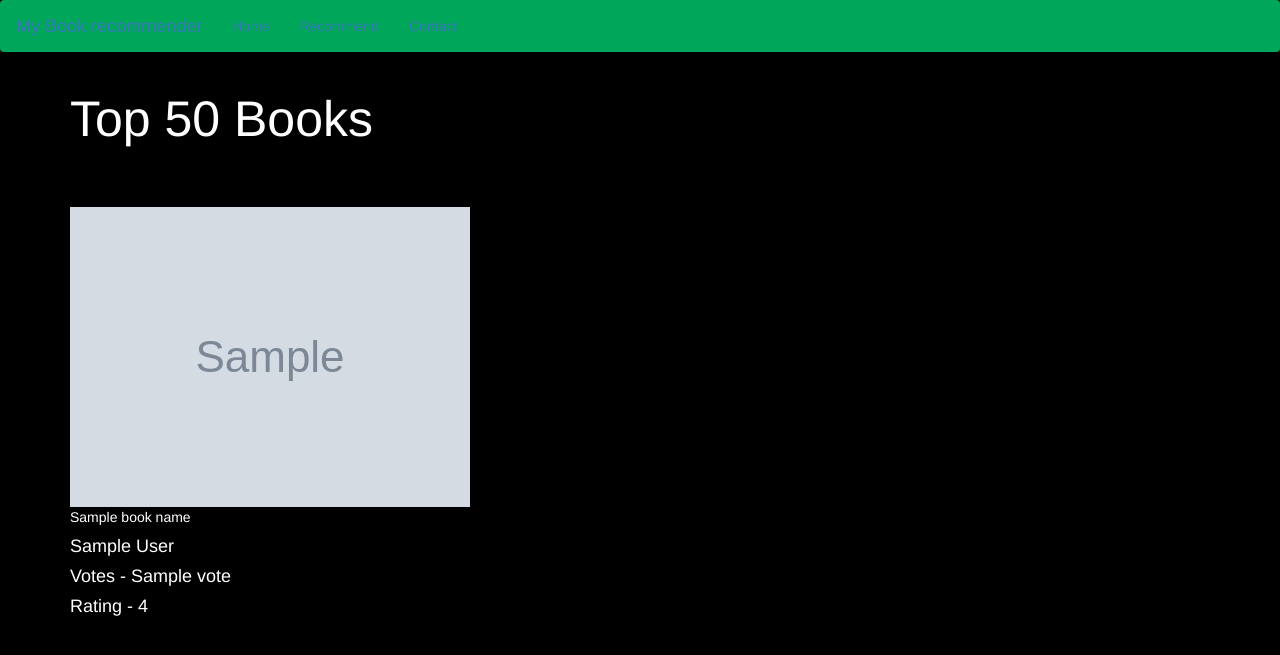
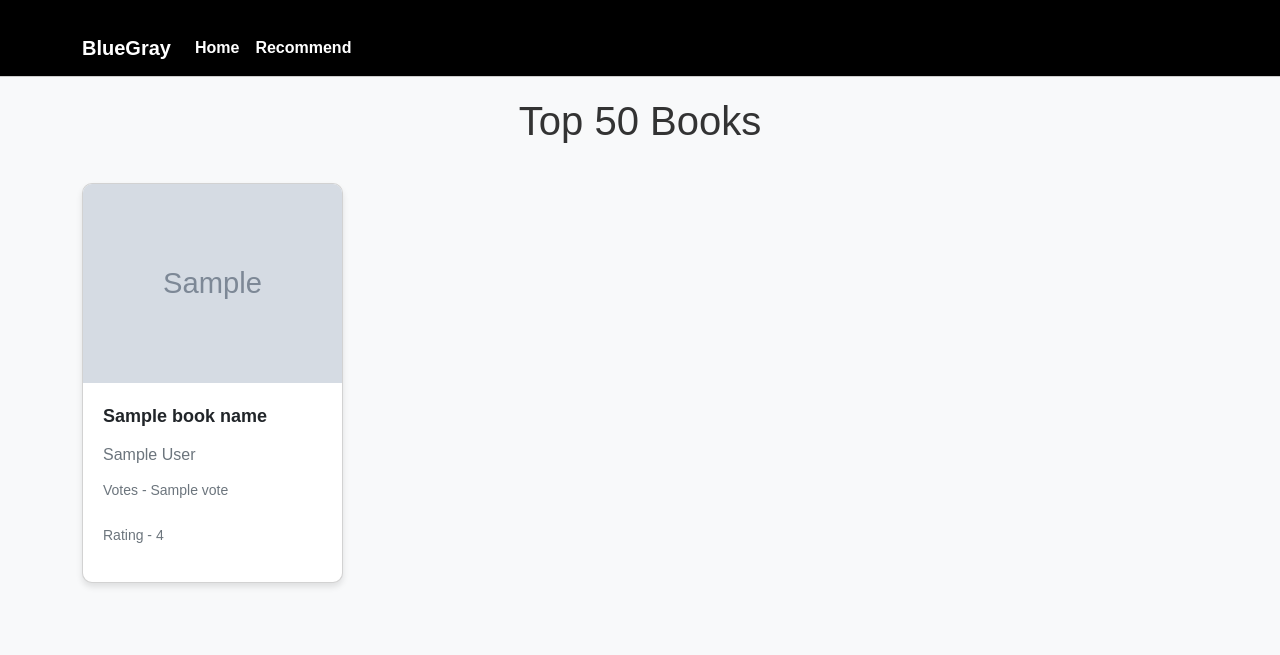
Before and after one commit to NirzariP/Books-Recommendation-System, a Flask app: template templates/index.html in a window 1280 px wide. Shown: the top 655 px of the page. Run offline with Flask 3, Linux system fonts and the light colour scheme; the template is opened without the code that fills it: most values are stand-ins (such as "Sample title", 1, 10 or a date in 2020); grey boxes marked "Sample" are stand-in pictures; parts of the project's set-up code (start-up, migrations or seed data) failed here and were passed over.

Commit message:
ui changes updated

```diff
--- /dev/null
+++ b/static/styles.css
@@ -0,0 +1,61 @@
+/* Body */
+body {
+    background-color: #f8f9fa;
+    color: #333;
+    font-family: Arial, sans-serif;
+}
+/* Navbar */
+.navbar {
+    background-color: black;
+    border-bottom: 1px solid #ccc;
+}
+.navbar-brand {
+    color: #fff;
+    font-weight: bold;
+}
+.nav-link {
+    color: #fff;
+    font-weight: bold;
+}
+/* Cards */
+.container {
+    margin-top: 20px;
+}
+.card {
+    background-color: #fff;
+    border-radius: 10px;
+    box-shadow: 0 4px 6px rgba(0, 0, 0, 0.1);
+    transition: box-shadow 0.3s;
+    height: 400px;
+    overflow: hidden;
+}
+.card:hover {
+    box-shadow: 0 8px 12px rgba(0, 0, 0, 0.15);
+}
+.card-img-top {
+    height: 200px;
+    object-fit: cover;
+    width: 100%;
+}
+.card-body {
+    padding: 20px;
+    height: 200px;
+    display: flex;
+    flex-direction: column;
+    justify-content: space-between;
+}
+.card-title {
+    font-size: 18px;
+    font-weight: bold;
+    margin-bottom: 5px;
+}
+.card-author {
+    font-size: 16px;
+    margin-bottom: 5px;
+    color: #6c757d;
+}
+.card-votes,
+.card-rating {
+    font-size: 14px;
+    color: #6c757d;
+}
--- a/templates/index.html
+++ b/templates/index.html
@@ -1,50 +1,53 @@
 <!DOCTYPE html>
 <html lang="en">
+
 <head>
     <meta charset="UTF-8">
     <title>Book Recommender System</title>
-    <!-- Latest compiled and minified CSS -->
-<link rel="stylesheet" href="https://cdn.jsdelivr.net/npm/bootstrap@3.3.7/dist/css/bootstrap.min.css" integrity="sha384-BVYiiSIFeK1dGmJRAkycuHAHRg32OmUcww7on3RYdg4Va+PmSTsz/K68vbdEjh4u" crossorigin="anonymous">
+    <link href="https://cdn.jsdelivr.net/npm/bootstrap@5.3.3/dist/css/bootstrap.min.css" rel="stylesheet" integrity="sha384-QWTKZyjpPEjISv5WaRU9OFeRpok6YctnYmDr5pNlyT2bRjXh0JMhjY6hW+ALEwIH" crossorigin="anonymous">
+    <link rel="stylesheet" href="static/styles.css">
 </head>
-<style>
-    .text-white{
-        color:white
-    }
-</style>
-<body style="background-color:black">
 
-    <nav class="navbar" style="background-color:#00a65a">
-        <a class="navbar-brand">My Book recommender</a>
-        <ul class="nav navbar-nav">
-            <li><a href="/">Home</a></li>
-            <li><a href="/recommend">Recommend</a></li>
-            <li><a>Contact</a></li>
-        </ul>
+<body>
+    <!-- Navbar -->
+    <nav class="navbar navbar-expand-lg navbar-dark">
+        <div class="container">
+            <a class="navbar-brand" href="#">BlueGray</a>
+            <button class="navbar-toggler" type="button" data-bs-toggle="collapse" data-bs-target="#navbarNav" aria-controls="navbarNav" aria-expanded="false" aria-label="Toggle navigation">
+                <span class="navbar-toggler-icon"></span>
+            </button>
+            <div class="collapse navbar-collapse" id="navbarNav">
+                <ul class="navbar-nav">
+                    <li class="nav-item">
+                        <a class="nav-link" href="/">Home</a>
+                    </li>
+                    <li class="nav-item">
+                        <a class="nav-link" href="/recommend">Recommend</a>
+                    </li>
+                </ul>
+            </div>
+        </div>
     </nav>
-
+    <!-- Container for top 50 recommendations -->
     <div class="container">
         <div class="row">
             <div class="col-md-12">
-                <h1 class="text-white" style="font-size:50px">Top 50 Books</h1>
+                <h1 class="text-center">Top 50 Books</h1>
             </div>
-
             {% for i in range(book_name|length) %}
-                <div class="col-md-3" style="margin-top:50px">
-                    <div class="card">
-                        <div class="card-body">
-                            <img class="card-img-top" src="{{ image[i] }}">
-                            <p class="text-white">{{ book_name[i] }}</p>
-                            <h4 class="text-white">{{ author[i] }}</h4>
-                            <h4 class="text-white">Votes - {{ votes[i] }}</h4>
-                            <h4 class="text-white">Rating - {{ rating[i] }}</h4>
-                        </div>
+            <div class="col-md-3" style="margin-top:30px">
+                <div class="card">
+                    <img class="card-img-top" src="{{ image[i] }}" alt="Book Image">
+                    <div class="card-body">
+                        <p class="card-title">{{ book_name[i] }}</p>
+                        <p class="card-author">{{ author[i] }}</p>
+                        <p class="card-votes">Votes - {{ votes[i] }}</p>
+                        <p class="card-rating">Rating - {{ rating[i] }}</p>
                     </div>
                 </div>
+            </div>
             {% endfor %}
-
-
         </div>
     </div>
-
 </body>
 </html>
```
Also changed, not shown: static/recommend.css (added, +53 -0 lines), templates/recommend.html (+26 -25 lines).
